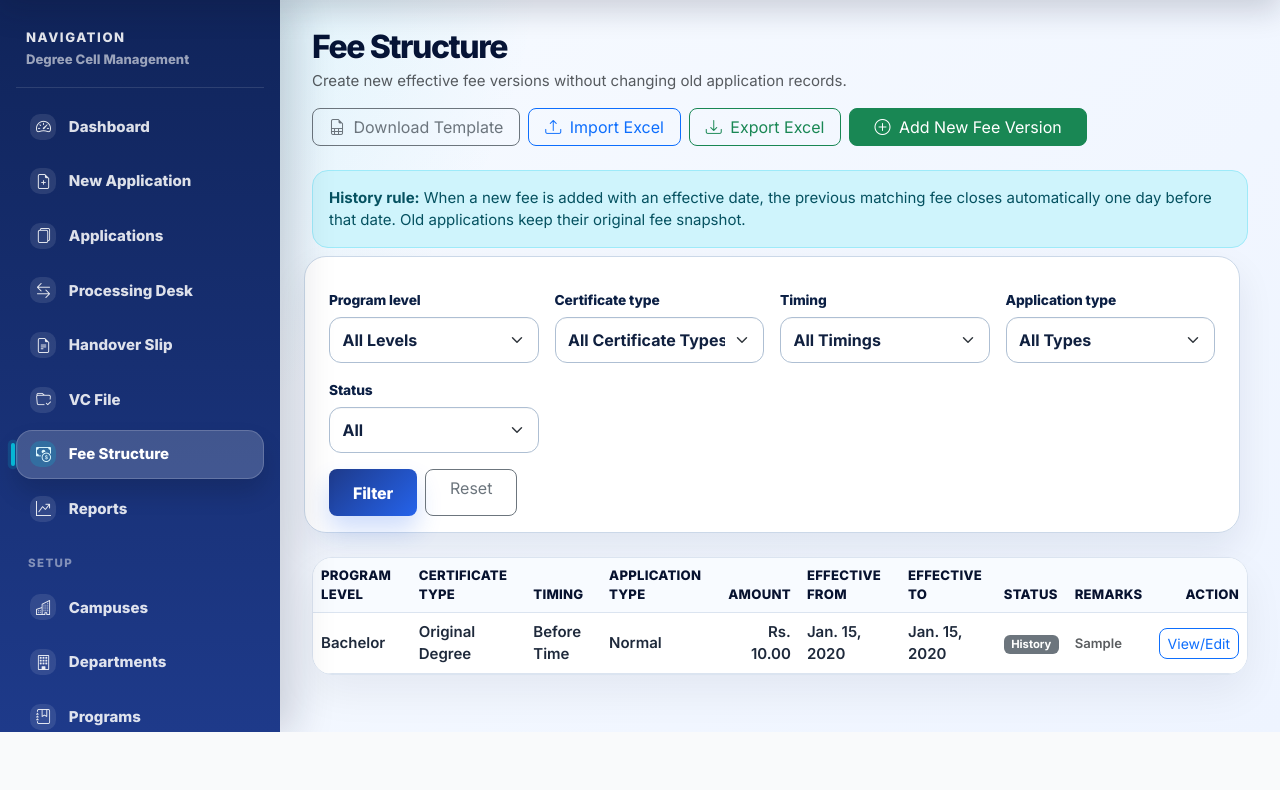
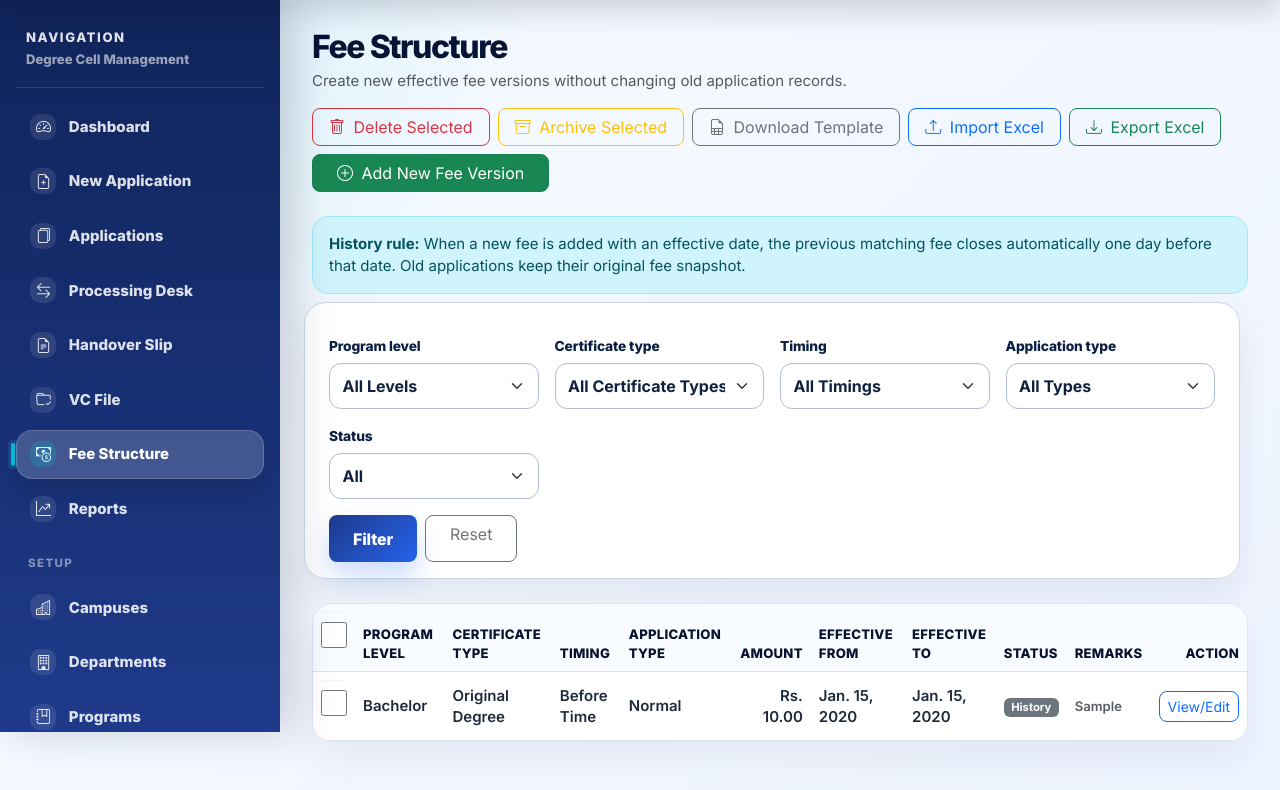
Before and after one commit to noorkhalid/degree_cell_project, a Django app: page /degree/fees/ in a window 1280 px wide. Shown: the part 68-858 px from the top of the page. Before the commit the page ends 800 px from the top, so only its background shows below. Run offline with Django 5.2, Linux system fonts and the light colour scheme; a user stored in the database is signed in; tables that the repository leaves empty hold one stand-in row (values such as "Sample post").

Commit message:
Fee structure delete and archive buttons added

```diff
--- a/degree/urls.py
+++ b/degree/urls.py
@@ -15,6 +15,8 @@ urlpatterns = [
     path('fees/import/', views.fee_structure_import, name='fee_structure_import'),
     path('fees/export/', views.fee_structure_export, name='fee_structure_export'),
     path('fees/template/', views.fee_structure_template, name='fee_structure_template'),
+    path('fees/bulk-delete/', views.fee_structure_bulk_delete, name='fee_structure_bulk_delete'),
+    path('fees/bulk-archive/', views.fee_structure_bulk_archive, name='fee_structure_bulk_archive'),
     path('fees/<int:pk>/edit/', views.fee_structure_edit, name='fee_structure_edit'),
     path('applications/new/', views.application_create, name='create'),
     path('applications/get-fee/', views.get_application_fee, name='get_application_fee'),
--- a/degree/views.py
+++ b/degree/views.py
@@ -600,6 +600,65 @@ def fee_structure_edit(request, pk):
         return redirect('degree:fee_structures')
     return render(request, 'degree/fee_structure_form.html', {'form': form, 'title': 'Edit Fee Structure'})
 
+
+
+@role_required(UserProfile.Role.ADMIN)
+def fee_structure_bulk_delete(request):
+    if request.method != 'POST':
+        return redirect('degree:fee_structures')
+    ids = request.POST.getlist('fee_ids')
+    if not ids:
+        messages.warning(request, 'Please select at least one fee structure to delete.')
+        return redirect('degree:fee_structures')
+
+    qs = FeeStructure.objects.filter(pk__in=ids)
+    deleted = 0
+    blocked = []
+    with transaction.atomic():
+        for fee in qs:
+            if fee.applications.exists():
+                blocked.append(str(fee))
+                continue
+            fee.delete()
+            deleted += 1
+
+    if deleted:
+        messages.success(request, f'{deleted} fee structure record(s) deleted successfully.')
+    if blocked:
+        messages.warning(request, f'{len(blocked)} selected fee structure record(s) cannot be deleted because they are already connected to applications. You can archive them instead.')
+    return redirect('degree:fee_structures')
+
+
+@role_required(UserProfile.Role.ADMIN)
+def fee_structure_bulk_archive(request):
+    if request.method != 'POST':
+        return redirect('degree:fee_structures')
+    ids = request.POST.getlist('fee_ids')
+    if not ids:
+        messages.warning(request, 'Please select at least one fee structure to archive.')
+        return redirect('degree:fee_structures')
+
+    today = timezone.localdate()
+    qs = FeeStructure.objects.filter(pk__in=ids)
+    archived = 0
+    with transaction.atomic():
+        for fee in qs:
+            changed = False
+            if fee.is_active:
+                fee.is_active = False
+                changed = True
+            if fee.effective_from <= today and (not fee.effective_to or fee.effective_to >= today):
+                fee.effective_to = today
+                changed = True
+            if changed:
+                fee.save(update_fields=['is_active', 'effective_to', 'updated_at'])
+                archived += 1
+
+    if archived:
+        messages.success(request, f'{archived} fee structure record(s) archived successfully.')
+    else:
+        messages.info(request, 'Selected fee structure record(s) were already archived/history records.')
+    return redirect('degree:fee_structures')
 
 
 @role_required(UserProfile.Role.ADMIN)
--- a/templates/degree/fee_structure_list.html
+++ b/templates/degree/fee_structure_list.html
@@ -7,6 +7,8 @@
     <p class="text-muted mb-0">Create new effective fee versions without changing old application records.</p>
   </div>
   <div class="d-flex flex-wrap gap-2">
+    <button type="submit" form="fee-bulk-form" formaction="{% url 'degree:fee_structure_bulk_delete' %}" formmethod="post" class="btn btn-outline-danger rounded-3 px-3" onclick="return confirm('Delete selected fee structure record(s)? Records connected to applications will not be deleted. You can archive them instead.');"><i class="bi bi-trash me-1"></i> Delete Selected</button>
+    <button type="submit" form="fee-bulk-form" formaction="{% url 'degree:fee_structure_bulk_archive' %}" formmethod="post" class="btn btn-outline-warning rounded-3 px-3" onclick="return confirm('Archive selected fee structure record(s)? Archived records will move to history and will not be used for new applications.');"><i class="bi bi-archive me-1"></i> Archive Selected</button>
     <a class="btn btn-outline-secondary rounded-3 px-3" href="{% url 'degree:fee_structure_template' %}"><i class="bi bi-file-earmark-spreadsheet me-1"></i> Download Template</a>
     <a class="btn btn-outline-primary rounded-3 px-3" href="{% url 'degree:fee_structure_import' %}"><i class="bi bi-upload me-1"></i> Import Excel</a>
     <a class="btn btn-outline-success rounded-3 px-3" href="{% url 'degree:fee_structure_export' %}?{{ request.GET.urlencode }}"><i class="bi bi-download me-1"></i> Export Excel</a>
@@ -62,17 +64,20 @@
   </div>
 </form>
 
-<div class="table-card">
+<form id="fee-bulk-form" method="post">
+  {% csrf_token %}
+  <div class="table-card">
   <div class="table-responsive">
     <table class="table align-middle mb-0">
       <thead>
         <tr>
-          <th>Program Level</th><th>Certificate Type</th><th>Timing</th><th>Application Type</th><th class="text-end">Amount</th><th>Effective From</th><th>Effective To</th><th>Status</th><th>Remarks</th><th class="text-end">Action</th>
+          <th style="width:42px"><input type="checkbox" id="select-all-fees" title="Select all"></th><th>Program Level</th><th>Certificate Type</th><th>Timing</th><th>Application Type</th><th class="text-end">Amount</th><th>Effective From</th><th>Effective To</th><th>Status</th><th>Remarks</th><th class="text-end">Action</th>
         </tr>
       </thead>
       <tbody>
         {% for item in items %}
         <tr>
+          <td><input type="checkbox" class="fee-select" name="fee_ids" value="{{ item.pk }}"></td>
           <td>{{ item.get_program_level_display }}</td>
           <td>{{ item.get_certificate_type_display }}</td>
           <td>{{ item.get_timing_display }}</td>
@@ -89,10 +94,20 @@
           <td class="text-end"><a class="btn btn-sm btn-outline-primary rounded-3" href="{% url 'degree:fee_structure_edit' item.pk %}">View/Edit</a></td>
         </tr>
         {% empty %}
-        <tr><td colspan="10" class="text-center text-muted py-5">No fee structure found. Click Add New Fee Version to create one.</td></tr>
+        <tr><td colspan="11" class="text-center text-muted py-5">No fee structure found. Click Add New Fee Version to create one.</td></tr>
         {% endfor %}
       </tbody>
     </table>
   </div>
 </div>
+</form>
+<script>
+  document.addEventListener('DOMContentLoaded', function () {
+    const selectAll = document.getElementById('select-all-fees');
+    if (!selectAll) return;
+    selectAll.addEventListener('change', function () {
+      document.querySelectorAll('.fee-select').forEach(cb => cb.checked = selectAll.checked);
+    });
+  });
+</script>
 {% endblock %}
```
